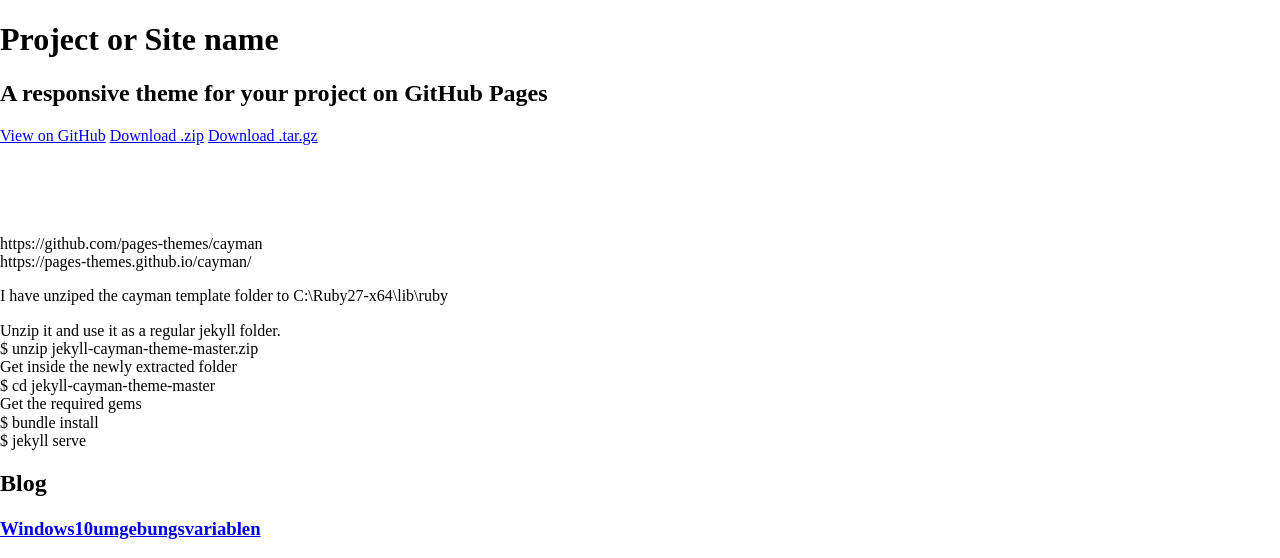
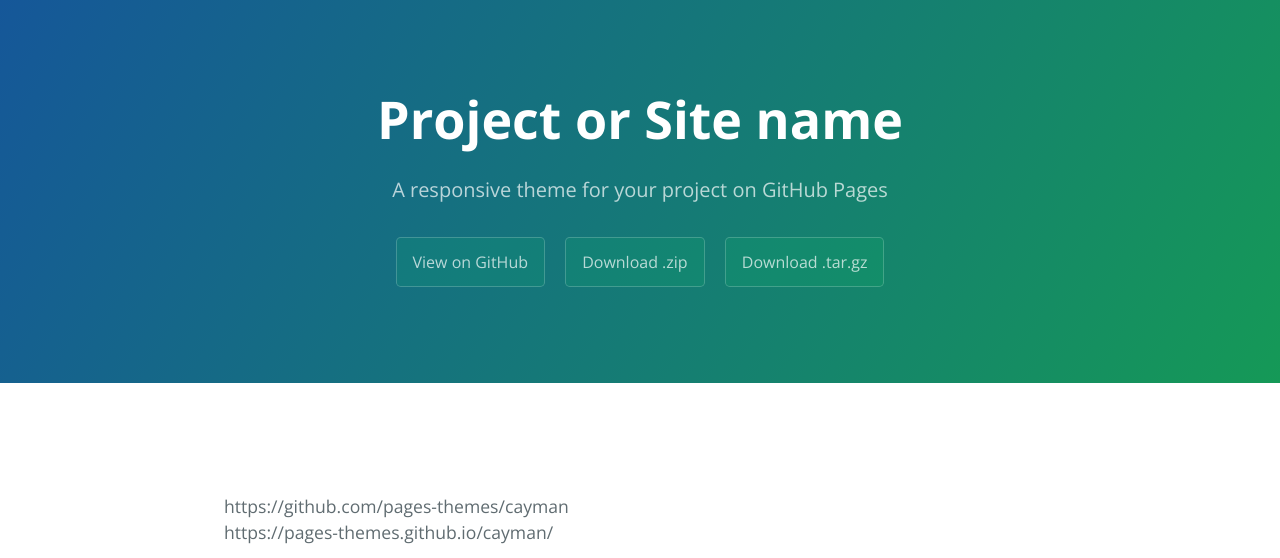
Before and after one commit to ledlightjungledStefan/Osterei, a Jekyll site: the page built from blog.html, in a window 1280 px wide. Shown: the top 558 px of the page. Built offline with Jekyll 4.4.1, drawn with Linux system fonts in a browser that asks for light colours; nearby versions of some CDN libraries; library files that are not in the unit come from our copies.

Commit message:
Update head.html

```diff
--- a/_includes/head.html
+++ b/_includes/head.html
@@ -3,7 +3,7 @@
   <title>{{ site.title }}</title>
   <meta name="viewport" content="width=device-width, initial-scale=1">
   <meta name="theme-color" content="#157878">
-  <link rel="stylesheet" href="{{ site.baseurl }}/css/normalize.css">
+  <link rel="stylesheet" href="{{ site.baseurl }} /Osterei/assets/css/normalize.css">
   <link href='https://fonts.googleapis.com/css?family=Open+Sans:400,700' rel='stylesheet' type='text/css'>
-  <link rel="stylesheet" href="{{ site.baseurl }}/css/cayman.css">
+  <link rel="stylesheet" href="{{ site.baseurl }} /Osterei/assets/css/cayman.css">
 </head>
```
